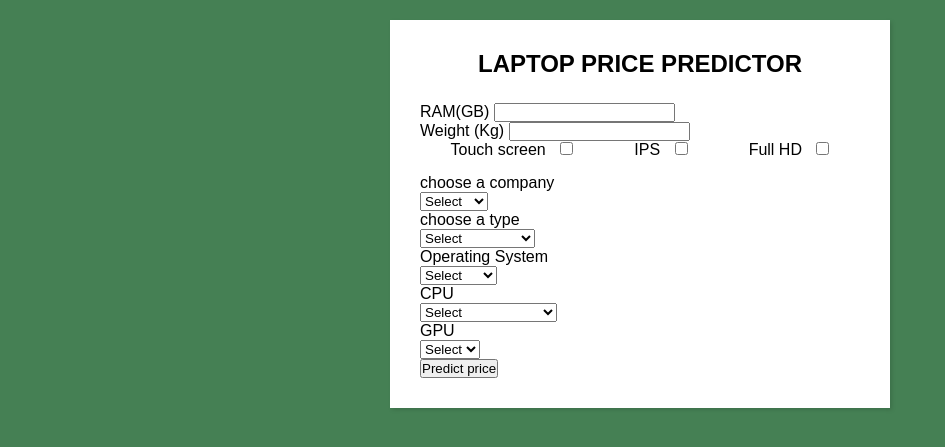
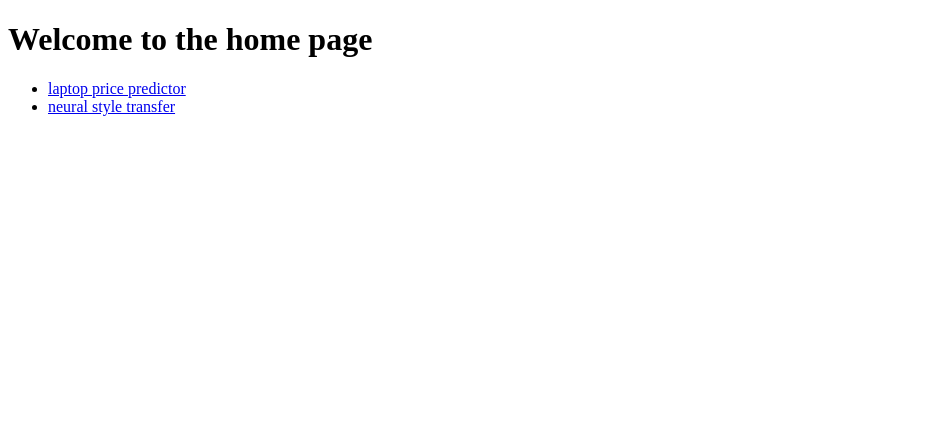
Before and after one commit to hith3sh/LaptopPricePredictor, a Flask app: page / in a window 1280 px wide. Shown: the top 447 px of the page, without its empty margins (0-945 px from the left). Run offline with Flask 3, Linux system fonts and the light colour scheme.

Commit message:
tryina fix

```diff
--- a/main.py
+++ b/main.py
@@ -3,10 +3,9 @@ import pickle
 import sklearn
 import numpy as np
 
-
+#app id: laptopprice-395105
 app=Flask(__name__)
 
-#defining the prediction function
 def prediction(lst):
     filepath='laptop/predictor.pickle'
     with open(filepath, 'rb') as file:
@@ -15,7 +14,15 @@ def prediction(lst):
     pred= model.predict([lst])
     return pred
 
-@app.route("/", methods=['POST','GET'])
+@app.route('/',methods=['GET'])
+def home_page():
+    return render_template('home.html')
+
+@app.route('/style_transfer',methods=['POST','GET'])
+def home_style():
+    return render_template('style_transfer.html')
+
+@app.route('/laptop', methods=['POST','GET'])
 def home():
     pred=0
     if request.method =='POST':
@@ -30,9 +37,6 @@ def home():
         opsys=request.form['opsys']
         cpu=request.form['cpu']
         gpu=request.form['gpu']
-
-
-
 
         feature_list=[]
         feature_list.append(int(ram))
@@ -68,7 +72,7 @@ def home():
         print("prediction", pred)
         print('fl', feature_list)
 
-    return render_template("index.html",pred=pred)
+    return render_template("laptop.html",pred=pred)
 
 
 if __name__=="__main__":
--- a/static/style.css
+++ b/static/style.css
@@ -7,8 +7,77 @@
 body {
   background: rgb(69, 128, 84);
   padding: 0 10px;
+  background-image: repeating-linear-gradient(
+      135deg,
+      rgb(0, 0, 0) 0px,
+      rgb(0, 0, 0) 10px,
+      transparent 10px,
+      transparent 11px
+    ),
+    repeating-linear-gradient(
+      22.5deg,
+      rgb(0, 0, 0) 0px,
+      rgb(0, 0, 0) 10px,
+      transparent 10px,
+      transparent 11px
+    ),
+    linear-gradient(
+      90deg,
+      hsl(194, 74%, 56%),
+      hsl(266, 74%, 56%),
+      hsl(338, 74%, 56%),
+      hsl(50, 74%, 56%),
+      hsl(122, 74%, 56%)
+    );
+  -webkit-animation: AnimationName 59s ease infinite;
+  -moz-animation: AnimationName 59s ease infinite;
+  -o-animation: AnimationName 59s ease infinite;
+  animation: AnimationName 59s ease infinite;
 }
-
+@-webkit-keyframes AnimationName {
+  0% {
+    background-position: 0% 44%;
+  }
+  50% {
+    background-position: 100% 57%;
+  }
+  100% {
+    background-position: 0% 44%;
+  }
+}
+@-moz-keyframes AnimationName {
+  0% {
+    background-position: 0% 44%;
+  }
+  50% {
+    background-position: 100% 57%;
+  }
+  100% {
+    background-position: 0% 44%;
+  }
+}
+@-o-keyframes AnimationName {
+  0% {
+    background-position: 0% 44%;
+  }
+  50% {
+    background-position: 100% 57%;
+  }
+  100% {
+    background-position: 0% 44%;
+  }
+}
+@keyframes AnimationName {
+  0% {
+    background-position: 0% 44%;
+  }
+  50% {
+    background-position: 100% 57%;
+  }
+  100% {
+    background-position: 0% 44%;
+  }
+}
 .wrapper {
   max-width: 500px;
   width: 100%;
--- /dev/null
+++ b/templates/home.html
@@ -0,0 +1,21 @@
+<!DOCTYPE html>
+<html lang="en">
+  <head>
+    <meta charset="UTF-8" />
+    <meta name="viewport" content="width=device-width, initial-scale=1.0" />
+    <title>My portfolio</title>
+    <link rel="icon" type="image/x-icon" href="/static/Homefavicon.ico" />
+  </head>
+
+  <body>
+    <h1>Welcome to the home page</h1>
+    <ul>
+      <li>
+        <a href="/laptop"> laptop price predictor</a>
+      </li>
+      <li>
+        <a href="/style_transfer"> neural style transfer </a>
+      </li>
+    </ul>
+  </body>
+</html>
--- a/templates/index.html
+++ b/templates/laptop.html
@@ -8,12 +8,20 @@
     <link rel="stylesheet" href="static/style.css" />
   </head>
   <body>
+      <h1> <a href="/"> Home Page </a></h1>
     <div class="wrapper">
       <div class="title">Laptop Price Predictor</div>
       <form action="/" method="POST">
         <div class="inputfield">
           <label for="ram"> RAM(GB)</label>
-          <input type="number" class="input" name="ram" min="0" required />
+          <input
+            type="number"
+            class="input"
+            name="ram"
+            min="0"
+            max="64"
+            required
+          />
         </div>
         <div class="inputfield">
           <label for="weight">Weight (Kg)</label>
@@ -23,6 +31,7 @@
             name="weight"
             step="any"
             min="0"
+            max="4"
             required
           />
         </div>
@@ -121,5 +130,12 @@
         {% endif %}
       </div>
     </div>
+    <svg xmlns="http://www.w3.org/2000/svg" viewBox="0 0 1440 320">
+      <path
+        fill="#0099ff"
+        fill-opacity="1"
+        d="M0,32L17.1,32C34.3,32,69,32,103,32C137.1,32,171,32,206,53.3C240,75,274,117,309,117.3C342.9,117,377,75,411,53.3C445.7,32,480,32,514,26.7C548.6,21,583,11,617,10.7C651.4,11,686,21,720,69.3C754.3,117,789,203,823,218.7C857.1,235,891,181,926,176C960,171,994,213,1029,240C1062.9,267,1097,277,1131,288C1165.7,299,1200,309,1234,293.3C1268.6,277,1303,235,1337,197.3C1371.4,160,1406,128,1423,112L1440,96L1440,320L1422.9,320C1405.7,320,1371,320,1337,320C1302.9,320,1269,320,1234,320C1200,320,1166,320,1131,320C1097.1,320,1063,320,1029,320C994.3,320,960,320,926,320C891.4,320,857,320,823,320C788.6,320,754,320,720,320C685.7,320,651,320,617,320C582.9,320,549,320,514,320C480,320,446,320,411,320C377.1,320,343,320,309,320C274.3,320,240,320,206,320C171.4,320,137,320,103,320C68.6,320,34,320,17,320L0,320Z"
+      ></path>
+    </svg>
   </body>
 </html>
```
Also changed, not shown: requirements.txt (+103 -0 lines), static/background-animation.css (added, +49 -0 lines), templates/style_transfer.html (added, +13 -0 lines), static/Homefavicon.ico (added), static/favicon.ico (added), static/faviconstyle.ico (added), static/hplaptop.jpg (deleted), 1 other file.
